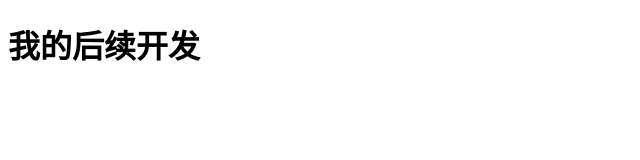
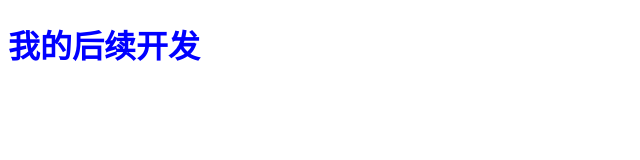
Before and after one commit to mzy0926/desktoptest, a plain HTML site: page index.html in a window 1280 px wide. Shown: the whole page, without its empty margins (0-640 px from the left). Drawn offline with Linux system fonts and the light colour scheme.

Commit message:
third
第三次记录

```diff
--- /dev/null
+++ b/index.css
@@ -0,0 +1,3 @@
+h1 {
+    color: blue;
+}
--- a/index.html
+++ b/index.html
@@ -4,6 +4,7 @@
     <meta charset="UTF-8">
     <meta name="viewport" content="width=device-width, initial-scale=1.0">
     <title>Document</title>
+    <link rel="stylesheet" href="./index.css">
 </head>
 <body>
     <h1>我的后续开发</h1>
```
